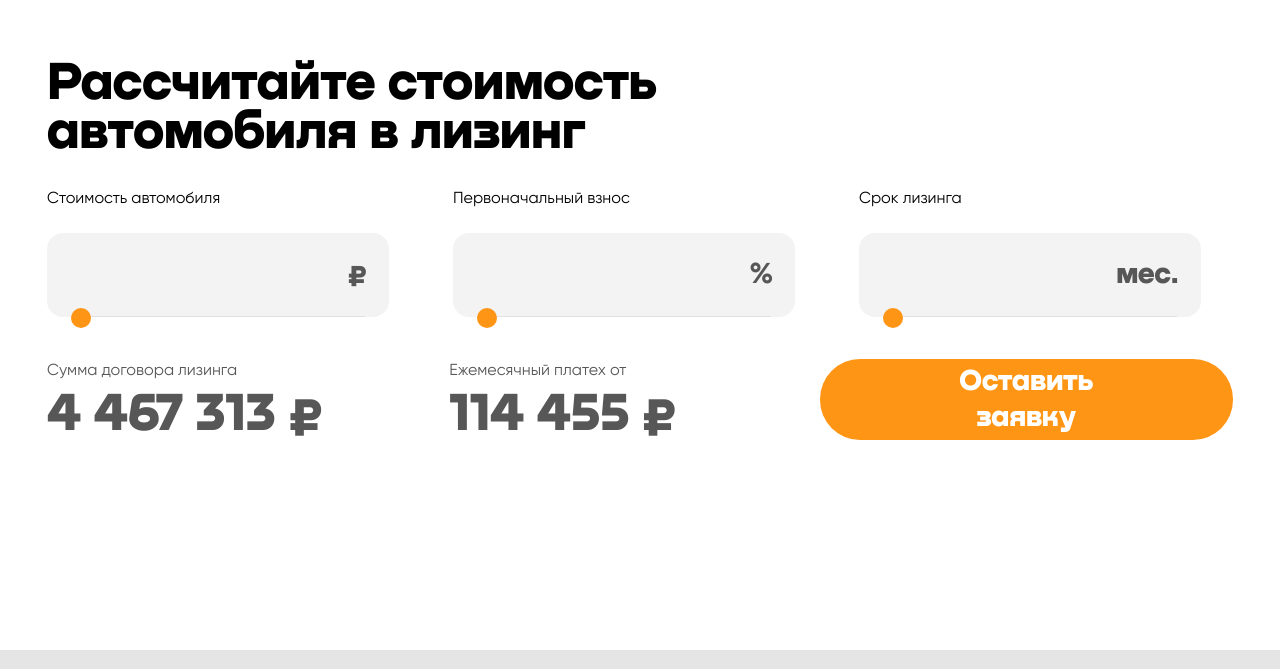
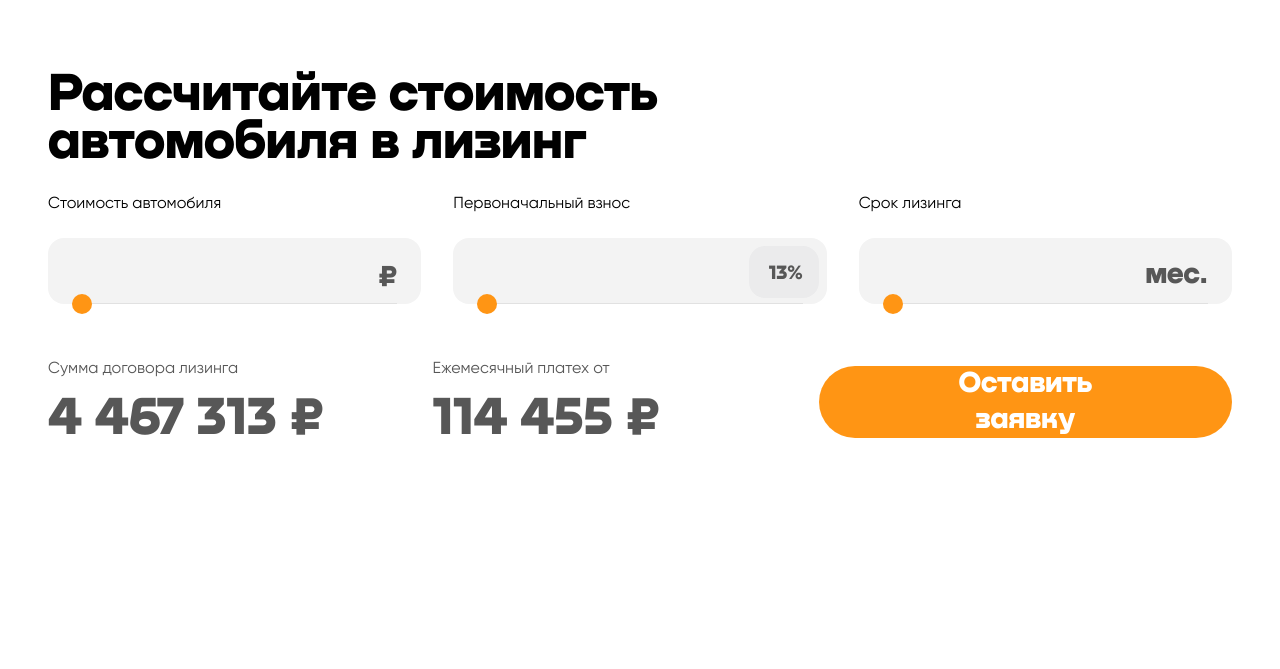
Before and after one commit to Konstantsin-Shumak/create-react-app-on-webpack, a React app: page / in a window 1280 px wide. Shown: the part 150-819 px from the top of the page. Built offline with nearby package versions, Linux system fonts and the light colour scheme.

Commit message:
feat: 1440 pixel perfect

```diff
--- a/src/App.jsx
+++ b/src/App.jsx
@@ -22,7 +22,7 @@ export const App = () => {
           <div className="input-block__input-content">
             <div className="input-content__input">
               <input type="number" />
-              <span>₽</span>
+              <span className="input__span-rub">₽</span>
             </div>
             <input type="range" min="0" max="100000" id="rus-range" />
           </div>
@@ -33,7 +33,7 @@ export const App = () => {
           <div className="input-block__input-content">
             <div className="input-content__input">
               <input type="number" />
-              <span>%</span>
+              <span className="input__span-percent">13%</span>
             </div>
             <input type="range" min="0" max="100000" id="percent-range" />
           </div>
@@ -44,7 +44,7 @@ export const App = () => {
           <div className="input-block__input-content">
             <div className="input-content__input">
               <input type="number" />
-              <span>мес.</span>
+              <span className="input__span-month">мес.</span>
             </div>
             <input type="range" min="0" max="100000" id="mounth-range" />
           </div>
@@ -54,14 +54,19 @@ export const App = () => {
       <div className="wrapper__output-blocks">
         <div className="output-block">
           <p className="output-block__title">Сумма договора лизинга</p>
-          <h2 className="output-block__result">4 467 313 ₽</h2>
+          <div className="output-block__result">
+            <h2>4 467 313</h2>
+            <span className="result__currency">₽</span>
+          </div>
         </div>
 
         <div className="output-block">
           <p className="output-block__title">Ежемесячный платех от</p>
-          <h2 className="output-block__result">114 455 ₽</h2>
+          <div className="output-block__result">
+            <h2>114 455</h2>
+            <span className="result__currency">₽</span>
+          </div>
         </div>
-
         <button className="button">Оставить заявку</button>
       </div>
     </div>
--- a/src/assets/style/base/_variables.scss
+++ b/src/assets/style/base/_variables.scss
@@ -3,6 +3,7 @@ $background-color-body: #e5e5e5;
 $background-color-block: #ffffff;
 $background-color-input: #f3f3f3;
 $background-color-range: #e1e1e1;
+$background-input-span: #ebebec;
 
 $color-button-passive: #ff9514;
 $color-button-hover: #111111;
--- a/src/assets/style/components/_app.scss
+++ b/src/assets/style/components/_app.scss
@@ -4,26 +4,26 @@ body {
   background-color: $background-color-body;
   font-family: "Nekst";
   font-style: normal;
+  max-width: $point_1;
+  height: 100vh;
+  margin: 0 auto;
 }
 .wrapper {
-  max-width: $point_1;
-  height: 100vh;
-  display: flex;
   flex-direction: column;
   justify-content: center;
   background-color: $background-color-block;
-  padding: 0 47px;
+  padding: 13.8rem 3rem;
   .wrapper__title {
     font-weight: 900;
     font-size: 54px;
     line-height: 90%;
-    margin-bottom: 32px;
+    margin-bottom: 1.6rem;
   }
   .wrapper__input-blocks {
     display: flex;
     flex-direction: row;
   }
-  .wrapper__output-blocks{
+  .wrapper__output-blocks {
     display: flex;
     flex-direction: row;
   }
--- a/src/assets/style/components/_button.scss
+++ b/src/assets/style/components/_button.scss
@@ -4,8 +4,10 @@
   display: flex;
   justify-content: center;
   align-items: center;
+  margin: 0.6rem 0;
+  padding: 0 5.8rem;
+  margin-left: 1rem;
   background-color: #ff9514;
-  padding: 0 92.5px;
   background-color: $color-button-passive;
   font-family: "Nekst";
   font-style: normal;
--- a/src/assets/style/components/_input.scss
+++ b/src/assets/style/components/_input.scss
@@ -1,29 +1,30 @@
 @import "../base/variables";
 
 .input-block {
-  width: 30%;
+  width: 33%;
+  margin-bottom: 3.3rem;
   &:not(:first-child) {
-    margin-left: 32px;
+    margin-left: 2rem;
   }
-  margin-right: 32px;
-  margin-bottom: 42px;
   .input-block__title {
     font-family: "Gilroy";
     font-style: normal;
     font-weight: 400;
     font-size: 16px;
     line-height: 20px;
-    margin-bottom: 24px;
+    margin-bottom: 1.5rem;
   }
   .input-block__input-content {
     position: relative;
     background-color: $background-color-input;
     border-radius: $input-border-radius;
-    padding: 7px 7px 7px 24px;
+    padding: 1.2rem 0.5rem 0.7rem 1.5rem;
     .input-content__input {
+      position: relative;
       display: flex;
+      justify-content: space-between;
       input {
-        width: 90%;
+        width: 80%;
         font-family: "Nekst";
         font-size: 30px;
         line-height: 36px;
@@ -37,9 +38,23 @@
       span {
         font-size: 30px;
         line-height: 36px;
-        padding: 17px 15px;
-
         color: $color-input-passive;
+      }
+      .input__span-rub {
+        padding-right: 1rem;
+      }
+      .input__span-percent {
+        position: absolute;
+        font-size: 20px;
+        padding: 0.6rem 1rem 0.4rem 1.2rem;
+        top: -0.7rem;
+        right: 0;
+        right: 0;
+        background: $background-input-span;
+        border-radius: $input-border-radius;
+      }
+      .input__span-month {
+        padding-right: 1rem;
       }
     }
     input[type="range"] {
--- a/src/assets/style/components/_output.scss
+++ b/src/assets/style/components/_output.scss
@@ -1,11 +1,10 @@
 @import "../base/variables";
 
 .output-block {
-  width: 30%;
+  width: 33%;
   &:not(:first-child) {
-    margin-left: 32px;
+    margin-left: 0.9rem;
   }
-  margin-right: 32px;
   .output-block__title {
     font-family: "Gilroy";
     font-style: normal;
@@ -13,11 +12,19 @@
     font-size: 16px;
     line-height: 150%;
     color: $color-output-passive;
-    margin-bottom: 8px;
+    margin-bottom: 0.9rem;
   }
   .output-block__result {
-    font-size: 54px;
-    line-height: 90%;
-    color: $color-output-passive;
+    display: flex;
+    h2,
+    span {
+      font-size: 54px;
+      line-height: 90%;
+      color: $color-output-passive;
+    }
+    span {
+      margin-top: -0.3rem;
+      margin-left: 0.8rem;
+    }
   }
 }
--- a/src/assets/style/global.css
+++ b/src/assets/style/global.css
@@ -48,14 +48,12 @@ body {
   background-color: #e5e5e5;
   font-family: "Nekst";
   font-style: normal;
+  max-width: 1440px;
+  height: 100vh;
+  margin: 0 auto;
 }
 
 .wrapper {
-  max-width: 1440px;
-  height: 100vh;
-  display: -webkit-box;
-  display: -ms-flexbox;
-  display: flex;
   -webkit-box-orient: vertical;
   -webkit-box-direction: normal;
       -ms-flex-direction: column;
@@ -64,14 +62,14 @@ body {
       -ms-flex-pack: center;
           justify-content: center;
   background-color: #ffffff;
-  padding: 0 47px;
+  padding: 13.8rem 3rem;
 }
 
 .wrapper .wrapper__title {
   font-weight: 900;
   font-size: 54px;
   line-height: 90%;
-  margin-bottom: 32px;
+  margin-bottom: 1.6rem;
 }
 
 .wrapper .wrapper__input-blocks {
@@ -96,13 +94,12 @@ body {
 
 /* COLORS */
 .input-block {
-  width: 30%;
-  margin-right: 32px;
-  margin-bottom: 42px;
+  width: 33%;
+  margin-bottom: 3.3rem;
 }
 
 .input-block:not(:first-child) {
-  margin-left: 32px;
+  margin-left: 2rem;
 }
 
 .input-block .input-block__title {
@@ -111,24 +108,28 @@ body {
   font-weight: 400;
   font-size: 16px;
   line-height: 20px;
-  margin-bottom: 24px;
+  margin-bottom: 1.5rem;
 }
 
 .input-block .input-block__input-content {
   position: relative;
   background-color: #f3f3f3;
   border-radius: 16px;
-  padding: 7px 7px 7px 24px;
+  padding: 1.2rem 0.5rem 0.7rem 1.5rem;
 }
 
 .input-block .input-block__input-content .input-content__input {
+  position: relative;
   display: -webkit-box;
   display: -ms-flexbox;
   display: flex;
+  -webkit-box-pack: justify;
+      -ms-flex-pack: justify;
+          justify-content: space-between;
 }
 
 .input-block .input-block__input-content .input-content__input input {
-  width: 90%;
+  width: 80%;
   font-family: "Nekst";
   font-size: 30px;
   line-height: 36px;
@@ -143,8 +144,26 @@ body {
 .input-block .input-block__input-content .input-content__input span {
   font-size: 30px;
   line-height: 36px;
-  padding: 17px 15px;
   color: #575757;
+}
+
+.input-block .input-block__input-content .input-content__input .input__span-rub {
+  padding-right: 1rem;
+}
+
+.input-block .input-block__input-content .input-content__input .input__span-percent {
+  position: absolute;
+  font-size: 20px;
+  padding: 0.6rem 1rem 0.4rem 1.2rem;
+  top: -0.7rem;
+  right: 0;
+  right: 0;
+  background: #ebebec;
+  border-radius: 16px;
+}
+
+.input-block .input-block__input-content .input-content__input .input__span-month {
+  padding-right: 1rem;
 }
 
 .input-block .input-block__input-content input[type="range"] {
@@ -175,12 +194,11 @@ body {
 
 /* COLORS */
 .output-block {
-  width: 30%;
-  margin-right: 32px;
+  width: 33%;
 }
 
 .output-block:not(:first-child) {
-  margin-left: 32px;
+  margin-left: 0.9rem;
 }
 
 .output-block .output-block__title {
@@ -190,13 +208,25 @@ body {
   font-size: 16px;
   line-height: 150%;
   color: #575757;
-  margin-bottom: 8px;
+  margin-bottom: 0.9rem;
 }
 
 .output-block .output-block__result {
+  display: -webkit-box;
+  display: -ms-flexbox;
+  display: flex;
+}
+
+.output-block .output-block__result h2,
+.output-block .output-block__result span {
   font-size: 54px;
   line-height: 90%;
   color: #575757;
+}
+
+.output-block .output-block__result span {
+  margin-top: -0.3rem;
+  margin-left: 0.8rem;
 }
 
 /* COLORS */
@@ -210,8 +240,10 @@ body {
   -webkit-box-align: center;
       -ms-flex-align: center;
           align-items: center;
+  margin: 0.6rem 0;
+  padding: 0 5.8rem;
+  margin-left: 1rem;
   background-color: #ff9514;
-  padding: 0 92.5px;
   background-color: #ff9514;
   font-family: "Nekst";
   font-style: normal;
```
Also changed, not shown: 1 other file (tests, documents, lock files or other folders).
